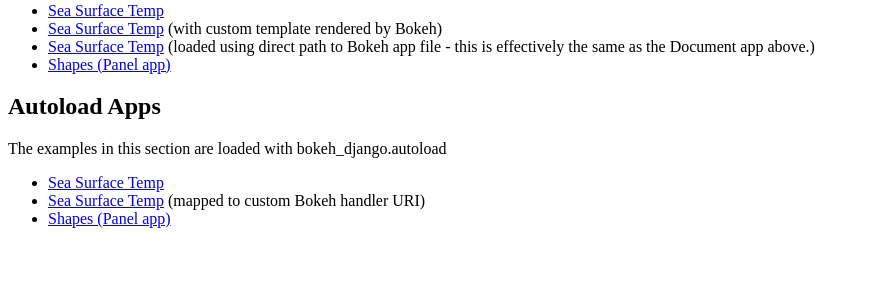
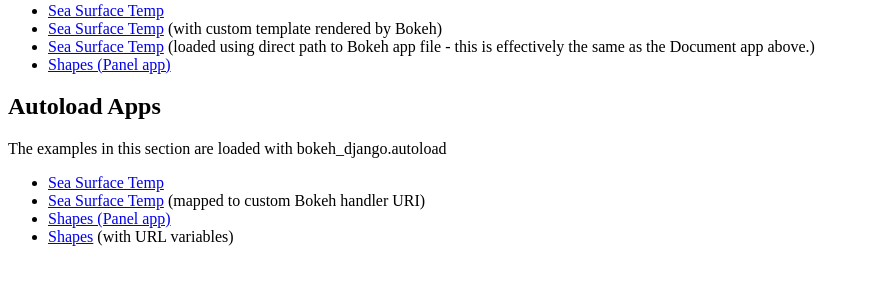
Before and after one commit to bokeh/bokeh-django, a Django app: page / in a window 1280 px wide. Shown: the part 334-634 px from the top of the page, without its empty margins (0-870 px from the left). Run offline with Django 3.2, Linux system fonts and the light colour scheme; parts of the project's set-up code (start-up, migrations or seed data) failed here and were passed over.

Commit message:
URL args support and example

```diff
--- a/examples/django_embed/django_embed/shape_viewer.py
+++ b/examples/django_embed/django_embed/shape_viewer.py
@@ -20,6 +20,7 @@
     def view(self):
         return self.figure
 
+
 class Circle(Shape):
 
     n = param.Integer(default=100, precedence=-1)
@@ -37,6 +38,7 @@
         xs, ys = self._get_coords()
         self.renderer.data_source.data.update({'x': xs, 'y': ys})
 
+
 class NGon(Circle):
 
     n = param.Integer(default=3, bounds=(3, 10), precedence=1)
@@ -46,7 +48,9 @@
         xs, ys = self._get_coords()
         self.renderer.data_source.data.update({'x': xs, 'y': ys})
 
+
 shapes = [NGon(), Circle()]
+
 
 class ShapeViewer(param.Parameterized):
 
@@ -78,4 +82,8 @@
 
 
 def shape_viewer():
-    return ShapeViewer().panel()
+    shapes = [NGon(), Circle()]
+    viewer = ShapeViewer()
+    viewer.param.shape.objects = shapes
+    viewer.shape = shapes[0]
+    return viewer.panel()
--- a/examples/django_embed/django_embed/templates/index.html
+++ b/examples/django_embed/django_embed/templates/index.html
@@ -31,6 +31,7 @@
     <li><a href="./sea-surface-temp">Sea Surface Temp</a></li>
     <li><a href="./my-sea-surface">Sea Surface Temp</a> (mapped to custom Bokeh handler URI)</li>
     <li><a href="./shapes">Shapes (Panel app)</a></li>
+    <li><a href="./shapes/custom-arg1/custom-arg2">Shapes</a> (with URL variables)</li>
 </ul>
 
 </body>
--- a/examples/django_embed/django_embed/urls.py
+++ b/examples/django_embed/django_embed/urls.py
@@ -29,6 +29,7 @@
     path("sea-surface-temp", views.sea_surface),
     path("my-sea-surface", views.sea_surface_custom_uri),
     path("shapes", views.shapes),
+    path("shapes/<str:arg1>/<str:arg2>", views.shapes_with_args),
     # *static_extensions(),
     # *staticfiles_urlpatterns(),
 ]
@@ -44,5 +45,6 @@
     document("shape_viewer", views.shape_viewer_handler),
     autoload("sea-surface-temp", views.sea_surface_handler),
     autoload("sea_surface_custom_uri", views.sea_surface_handler),
-    autoload('shapes', views.shape_viewer_handler),
+    autoload("shapes", views.shape_viewer_handler),
+    autoload("shapes/(?P<arg1>[\w_\-]+)/(?P<arg2>[\w_\-]+)", views.shape_viewer_handler_with_args),
 ]
--- a/examples/django_embed/django_embed/views.py
+++ b/examples/django_embed/django_embed/views.py
@@ -1,5 +1,6 @@
 from os.path import join
 from typing import Any
+from bokeh_django import with_request, with_url_args
 
 from django.conf import settings
 from django.http import HttpRequest, HttpResponse
@@ -12,6 +13,7 @@
 from bokeh.plotting import figure
 from bokeh.sampledata.sea_surface_temperature import sea_surface_temperature
 from bokeh.themes import Theme
+import panel as pn
 
 from .shape_viewer import shape_viewer
 
@@ -25,6 +27,15 @@
 def shape_viewer_handler(doc: Document) -> None:
     panel = shape_viewer()
     panel.server_doc(doc)
+
+
+@with_url_args
+def shape_viewer_handler_with_args(doc, arg1, arg2):
+    viewer = shape_viewer()
+    pn.Column(
+        viewer,
+        pn.pane.Markdown(f'## This app has URL Args: {arg1} and {arg2}')
+    ).server_doc(doc)
 
 
 def sea_surface_handler(doc: Document) -> None:
@@ -49,12 +60,6 @@
     doc.add_root(column(slider, plot))
 
 
-def with_request(f):
-    def wrapper(doc):
-        return f(doc, doc.session_context.request)
-    return wrapper
-
-
 @with_request
 def sea_surface_handler_with_template(doc: Document, request: Any) -> None:
     sea_surface_handler(doc)
@@ -76,15 +81,20 @@
 
 
 def sea_surface(request: HttpRequest) -> HttpResponse:
-    script = server_document(request.build_absolute_uri())
+    script = server_document(request.get_full_path())
     return render(request, "embed.html", dict(script=script))
 
 
 def sea_surface_custom_uri(request: HttpRequest) -> HttpResponse:
-    script = server_document(request._current_scheme_host + "/sea_surface_custom_uri")
+    script = server_document("/sea_surface_custom_uri")
     return render(request, "embed.html", dict(script=script))
 
 
 def shapes(request: HttpRequest) -> HttpResponse:
-    script = server_document(request.build_absolute_uri())
+    script = server_document(request.get_full_path())
     return render(request, "embed.html", dict(script=script))
+
+
+def shapes_with_args(request: HttpRequest, arg1: str, arg2: str) -> HttpResponse:
+    script = server_document(request.get_full_path())
+    return render(request, "embed.html", dict(script=script))
```
Also changed, not shown: bokeh_django/__init__.py (+16 -0 lines), bokeh_django/routing.py (+5 -9 lines).
